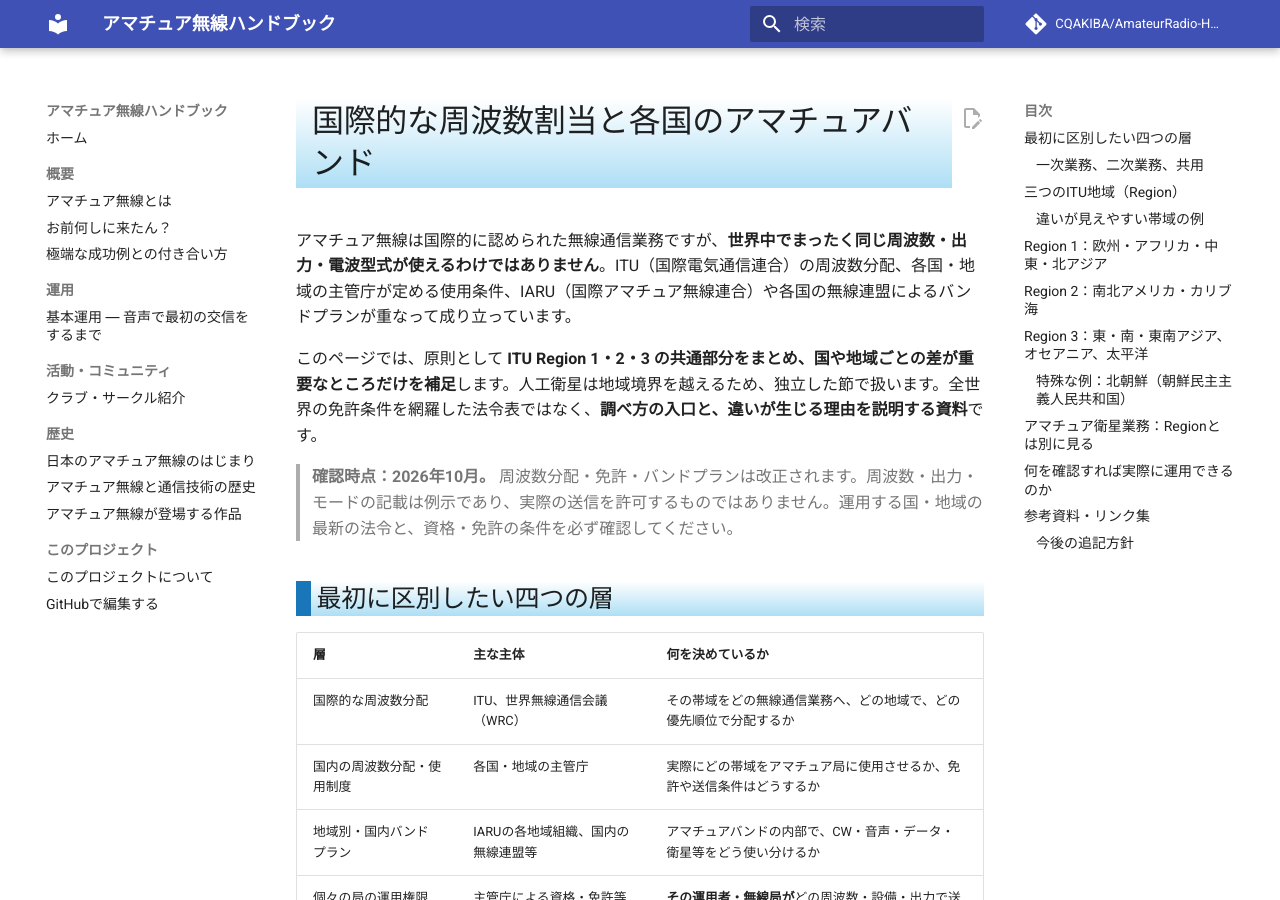
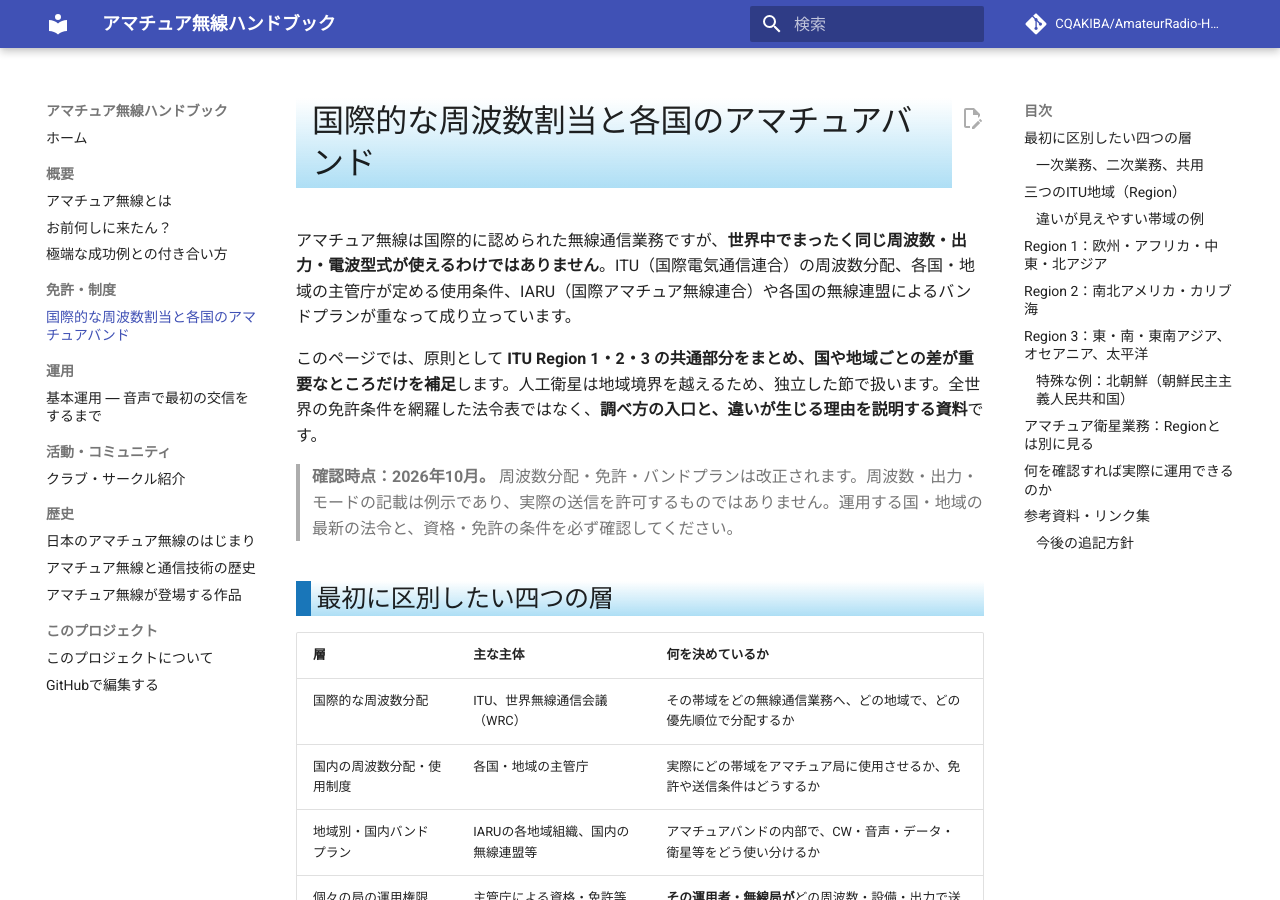
Before and after one commit to CQAKIBA/AmateurRadio-Handbook, an MkDocs documentation site: the page built from docs/01_免許・制度/international-frequency-allocations.md, in a window 1280 px wide and 900 px high. Built offline with MkDocs 1.6.1 and Material for MkDocs 9.7.7, drawn with Linux system fonts in a browser that asks for light colours; comment, search, counter and statistics services are not loaded.

Commit message:
docs: register international allocations article in navigation

```diff
--- a/mkdocs.yml
+++ b/mkdocs.yml
@@ -14,6 +14,8 @@ nav:
       - アマチュア無線とは: 00_概要/アマチュア無線とは.md
       - お前何しに来たん？: 00_概要/お前何しに来たん.md
       - 極端な成功例との付き合い方: 00_概要/極端な成功例との付き合い方.md
+  - 免許・制度:
+      - 国際的な周波数割当と各国のアマチュアバンド: 01_免許・制度/international-frequency-allocations.md
   - 運用:
       - 基本運用 ― 音声で最初の交信をするまで: 06_運用/基本運用.md
   - 活動・コミュニティ:
```
